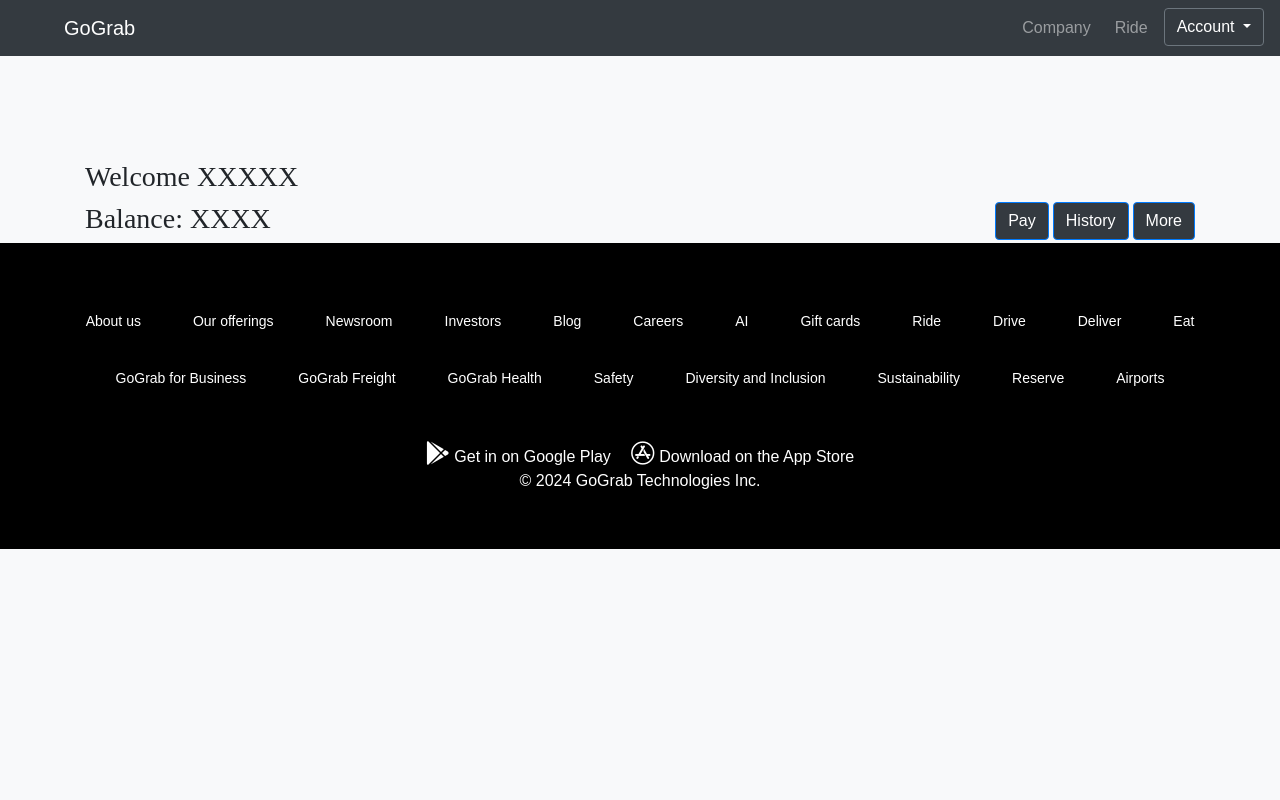
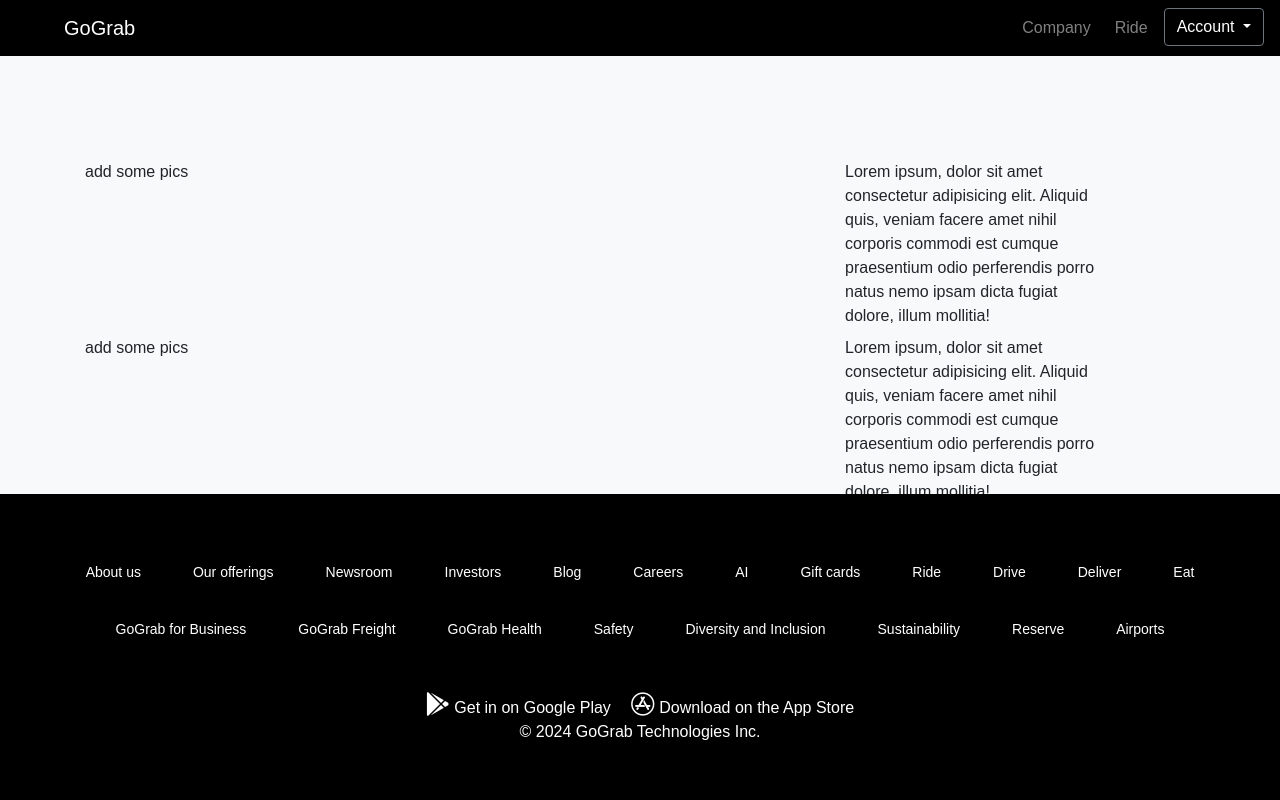
Before and after one commit to hyperneutr0n/gograb, a PHP site: page / in a window 1280 px wide. Run offline with PHP 8.4, Linux system fonts and the light colour scheme; the visitor is signed in with stand-in values (Sample User, id 1); some libraries are stand-ins or nearby versions.

Commit message:
fix footer

```diff
--- a/assets/css/main.css
+++ b/assets/css/main.css
@@ -21,8 +21,6 @@
     width: 100%;
     max-width: 0 auto /* Set maximum width as needed */
 }
-
-
 /* footer css footer bagian aaron*/
 body {
     font-family: sans-serif, sans-serif;
@@ -34,6 +32,8 @@
     min-height: 100vh;
     /* Set minimum height to viewport height */
 }
+
+
 
 .content {
     flex: 1;
@@ -50,6 +50,8 @@
     flex-direction: column;
     align-items: center;
     justify-content: center;
+    bottom:0;
+    position: fixed;
 }
 
 .footer h1 {
--- a/header.php
+++ b/header.php
@@ -12,7 +12,7 @@
 </head>
 <body>
     <header>
-        <nav class="navbar navbar-expand-md navbar-dark bg-dark fixed-top"> <!-- menggunakan class navbar dari bootstrap, navbar-expand-md itu berarti sampai screen berada di size medium navbar akan expand, navbar-dark untuk fontnya, bg itu background-->
+        <nav class="navbar navbar-expand-md navbar-dark fixed-top" style = "background-color: black;"> <!-- menggunakan class navbar dari bootstrap, navbar-expand-md itu berarti sampai screen berada di size medium navbar akan expand, navbar-dark untuk fontnya, bg itu background-->
         <a class="navbar-brand ml-5" href="#">GoGrab</a>
         <button class="navbar-toggler" type="button" data-toggle="collapse" data-target="#navbarNavAltMarkup" aria-controls="navbarNavAltMarkup" aria-expanded="false" aria-label="Toggle navigation"> <!-- intinya ini utk collapse semisal screen sizenya dibawah medium, yang penting itu class navbar-toggler dan data target, datatargetnya menjadi id di div class agar jika kondisi terpenuhi akan collapse -->
             <span class="navbar-toggler-icon"></span><!--  katanya chatgpt ini placeholder but this is literally an icon -->
@@ -24,8 +24,8 @@
                 if ($userLogged) {  //krn sudah ada pengecekan di atas jika udah log in maka tampilan berbeda sesuai hak akses
                     echo '
                         <a class = "nav-item nav-link ml-2 mr-2" href = "ride.php"> Ride</a>
-                        <div class="dropdown bg-dark">
-                        <button class="btn btn-secondary dropdown-toggle bg-transparent mt-0.5" type="button" id="dropdownMenuButton" data-toggle="dropdown" aria-haspopup="true" aria-expanded="false">
+                        <div class="dropdown">
+                        <button class="btn btn-secondary dropdown-toggle bg-transparent mt-0.5" type="button" id="dropdownMenuButton" data-toggle="dropdown" aria-haspopup="true" aria-expanded="false" style="background-color:black;">
                         Account
                         </button>
                         <div class="dropdown-menu dropdown-menu-right bg-light" aria-labelledby="dropdownMenuButton">
--- a/index.php
+++ b/index.php
@@ -6,28 +6,41 @@
     $userLogged = true;
     require "header.php";
 } else {
-  /*   $userLogged = false;
+    $userLogged = false;
     $_SESSION['userLogged'] = $userLogged;
-    header("Location: login.php"); */
+    header("Location: login.php");
 }
 ?>
 <main>
     <div class="container container-login bg-light">
         <div class="row">
-            <div class='d-flex col-auto'>
-                <h3 class='balance'>Welcome XXXXX</h3>
+            <div class="col-8">
+                <label for="">add some pics</label>
+
+            </div>
+            <div class="col-3">
+                <label for="">Lorem ipsum, dolor sit amet consectetur adipisicing elit. Aliquid quis, veniam facere amet nihil corporis commodi est cumque praesentium odio perferendis porro natus nemo ipsam dicta fugiat dolore, illum mollitia!</label>
+
             </div>
         </div>
         <div class="row">
-            <div class="col-auto">
-                <h3 class='balance'>Balance: XXXX</h3>
+            <div class="col-8">
+                <label for="">add some pics</label>
+
             </div>
-            <div class="col">
-                <div class="d-flex justify-content-end">
-                    <a href="" class="btn btn-primary ml-1 bg-dark">Pay</a>
-                    <a href="" class="btn btn-primary ml-1 bg-dark">History</a>
-                    <a href="" class="btn btn-primary ml-1 bg-dark">More</a>
-                </div>
+            <div class="col-3">
+                <label for="">Lorem ipsum, dolor sit amet consectetur adipisicing elit. Aliquid quis, veniam facere amet nihil corporis commodi est cumque praesentium odio perferendis porro natus nemo ipsam dicta fugiat dolore, illum mollitia!</label>
+
+            </div>
+        </div>
+        <div class="row">
+            <div class="col-8">
+                <label for="">add some pics</label>
+
+            </div>
+            <div class="col-3">
+                <label for="">Lorem ipsum, dolor sit amet consectetur adipisicing elit. Aliquid quis, veniam facere amet nihil corporis commodi est cumque praesentium odio perferendis porro natus nemo ipsam dicta fugiat dolore, illum mollitia!</label>
+
             </div>
         </div>
     </div>
```
